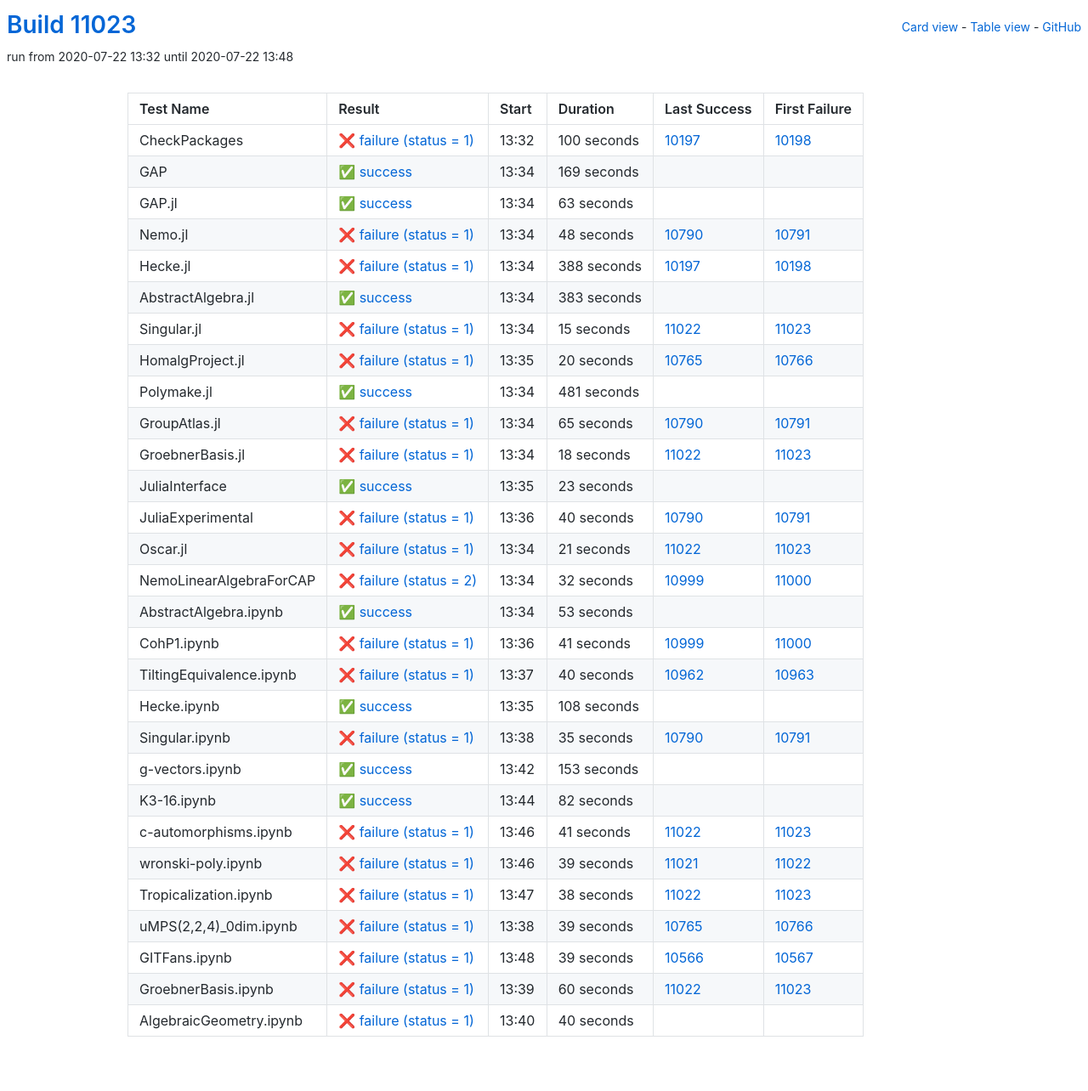
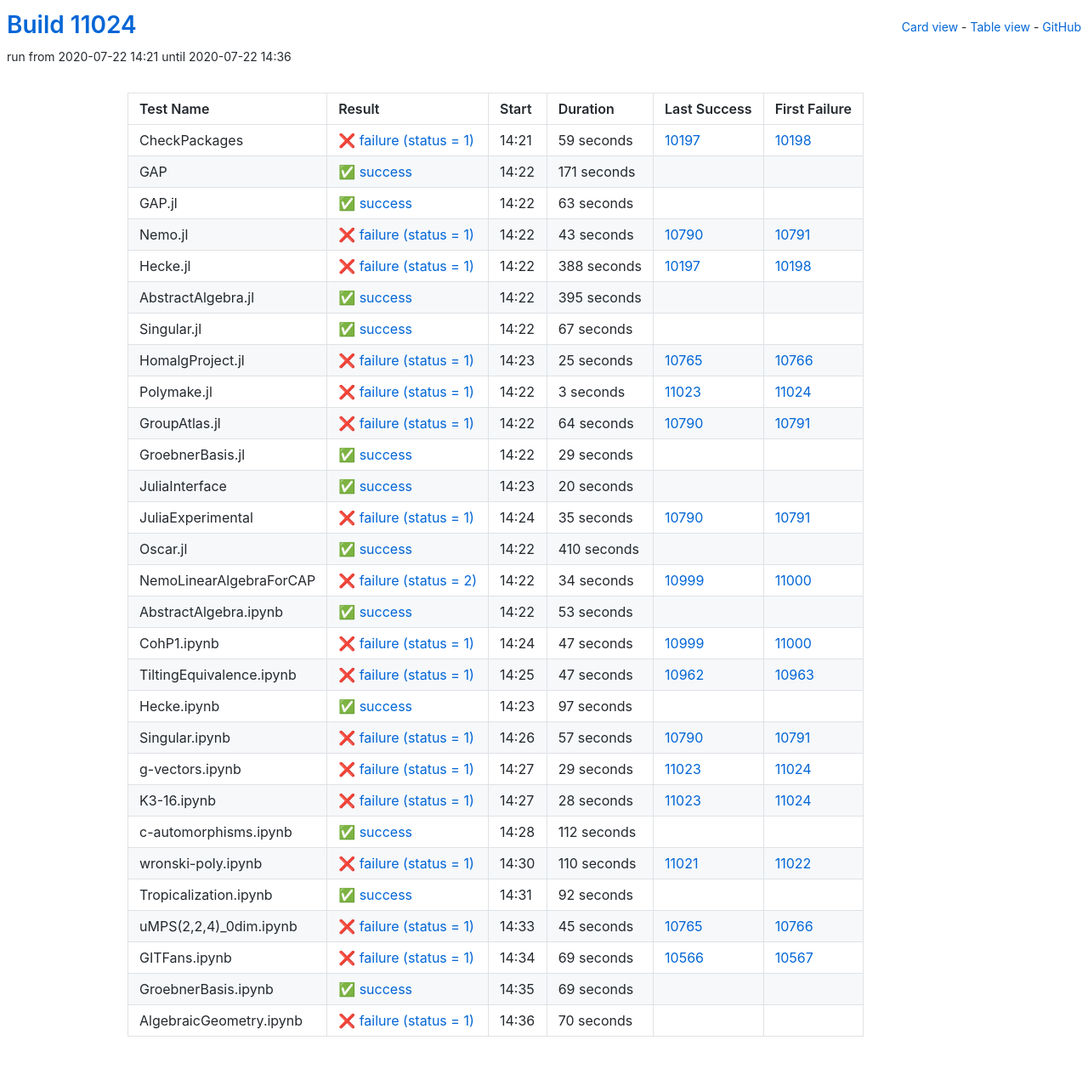
Before and after one commit to oscar-system/oscar-ci-status, a Jekyll site: the page built from table.html, in a window 1280 px wide. Shown: the whole page at 85% size. Built offline with Jekyll 4.4.1, drawn with Linux system fonts in a browser that asks for light colours.

Commit message:
Build #11024

```diff
--- a/_data/ci.yml
+++ b/_data/ci.yml
@@ -1,6 +1,6 @@
 ---
-build: 11023
-build_url: https://oscarci.mathematik.uni-kl.de/job/oscar/11023/
+build: 11024
+build_url: https://oscarci.mathematik.uni-kl.de/job/oscar/11024/
 job: oscar
 organization: oscar-system
 repo: oscar-ci-status
@@ -8,32 +8,32 @@
 tests:
 - name: CheckPackages
   id: checkpackages
-  log: https://oscarci.mathematik.uni-kl.de/job/oscar/11023/artifact/logs/build-11023/CheckPackages.log
-  start: 2020-07-22 13:32
+  log: https://oscarci.mathematik.uni-kl.de/job/oscar/11024/artifact/logs/build-11024/CheckPackages.log
+  start: 2020-07-22 14:21
   success: false
   exitcode: 1
   status: failure
-  duration: 100
+  duration: 59
   last_success: 10197
   last_success_url: https://oscarci.mathematik.uni-kl.de/job/oscar/10197/
   first_failure: 10198
   first_failure_url: https://oscarci.mathematik.uni-kl.de/job/oscar/10198/
 - name: GAP
   id: gap
-  log: https://oscarci.mathematik.uni-kl.de/job/oscar/11023/artifact/logs/build-11023/GAP.log
-  start: 2020-07-22 13:34
+  log: https://oscarci.mathematik.uni-kl.de/job/oscar/11024/artifact/logs/build-11024/GAP.log
+  start: 2020-07-22 14:22
   success: true
   exitcode: 0
   status: success
-  duration: 169
+  duration: 171
   last_success: false
   last_success_url:
   first_failure: false
   first_failure_url:
 - name: GAP.jl
   id: gap-jl
-  log: https://oscarci.mathematik.uni-kl.de/job/oscar/11023/artifact/logs/build-11023/GAP.jl.log
-  start: 2020-07-22 13:34
+  log: https://oscarci.mathematik.uni-kl.de/job/oscar/11024/artifact/logs/build-11024/GAP.jl.log
+  start: 2020-07-22 14:22
   success: true
   exitcode: 0
   status: success
@@ -44,20 +44,20 @@
   first_failure_url:
 - name: Nemo.jl
   id: nemo-jl
-  log: https://oscarci.mathematik.uni-kl.de/job/oscar/11023/artifact/logs/build-11023/Nemo.jl.log
-  start: 2020-07-22 13:34
+  log: https://oscarci.mathematik.uni-kl.de/job/oscar/11024/artifact/logs/build-11024/Nemo.jl.log
+  start: 2020-07-22 14:22
   success: false
   exitcode: 1
   status: failure
-  duration: 48
+  duration: 43
   last_success: 10790
   last_success_url: https://oscarci.mathematik.uni-kl.de/job/oscar/10790/
   first_failure: 10791
   first_failure_url: https://oscarci.mathematik.uni-kl.de/job/oscar/10791/
 - name: Hecke.jl
   id: hecke-jl
-  log: https://oscarci.mathematik.uni-kl.de/job/oscar/11023/artifact/logs/build-11023/Hecke.jl.log
-  start: 2020-07-22 13:34
+  log: https://oscarci.mathematik.uni-kl.de/job/oscar/11024/artifact/logs/build-11024/Hecke.jl.log
+  start: 2020-07-22 14:22
   success: false
   exitcode: 1
   status: failure
@@ -68,128 +68,128 @@
   first_failure_url: https://oscarci.mathematik.uni-kl.de/job/oscar/10198/
 - name: AbstractAlgebra.jl
   id: abstractalgebra-jl
-  log: https://oscarci.mathematik.uni-kl.de/job/oscar/11023/artifact/logs/build-11023/AbstractAlgebra.jl.log
-  start: 2020-07-22 13:34
+  log: https://oscarci.mathematik.uni-kl.de/job/oscar/11024/artifact/logs/build-11024/AbstractAlgebra.jl.log
+  start: 2020-07-22 14:22
   success: true
   exitcode: 0
   status: success
-  duration: 383
+  duration: 395
   last_success: false
   last_success_url:
   first_failure: false
   first_failure_url:
 - name: Singular.jl
   id: singular-jl
-  log: https://oscarci.mathematik.uni-kl.de/job/oscar/11023/artifact/logs/build-11023/Singular.jl.log
-  start: 2020-07-22 13:34
+  log: https://oscarci.mathematik.uni-kl.de/job/oscar/11024/artifact/logs/build-11024/Singular.jl.log
+  start: 2020-07-22 14:22
+  success: true
+  exitcode: 0
+  status: success
+  duration: 67
+  last_success: false
+  last_success_url:
+  first_failure: false
+  first_failure_url:
+- name: HomalgProject.jl
+  id: homalgproject-jl
+  log: https://oscarci.mathematik.uni-kl.de/job/oscar/11024/artifact/logs/build-11024/HomalgProject.jl.log
+  start: 2020-07-22 14:23
   success: false
   exitcode: 1
   status: failure
-  duration: 15
-  last_success: 11022
-  last_success_url: https://oscarci.mathematik.uni-kl.de/job/oscar/11022/
-  first_failure: 11023
-  first_failure_url: https://oscarci.mathematik.uni-kl.de/job/oscar/11023/
-- name: HomalgProject.jl
-  id: homalgproject-jl
-  log: https://oscarci.mathematik.uni-kl.de/job/oscar/11023/artifact/logs/build-11023/HomalgProject.jl.log
-  start: 2020-07-22 13:35
-  success: false
-  exitcode: 1
-  status: failure
-  duration: 20
+  duration: 25
   last_success: 10765
   last_success_url: https://oscarci.mathematik.uni-kl.de/job/oscar/10765/
   first_failure: 10766
   first_failure_url: https://oscarci.mathematik.uni-kl.de/job/oscar/10766/
 - name: Polymake.jl
   id: polymake-jl
-  log: https://oscarci.mathematik.uni-kl.de/job/oscar/11023/artifact/logs/build-11023/Polymake.jl.log
-  start: 2020-07-22 13:34
-  success: true
-  exitcode: 0
-  status: success
-  duration: 481
-  last_success: false
-  last_success_url:
-  first_failure: false
-  first_failure_url:
-- name: GroupAtlas.jl
-  id: groupatlas-jl
-  log: https://oscarci.mathematik.uni-kl.de/job/oscar/11023/artifact/logs/build-11023/GroupAtlas.jl.log
-  start: 2020-07-22 13:34
+  log: https://oscarci.mathematik.uni-kl.de/job/oscar/11024/artifact/logs/build-11024/Polymake.jl.log
+  start: 2020-07-22 14:22
   success: false
   exitcode: 1
   status: failure
-  duration: 65
+  duration: 3
+  last_success: 11023
+  last_success_url: https://oscarci.mathematik.uni-kl.de/job/oscar/11023/
+  first_failure: 11024
+  first_failure_url: https://oscarci.mathematik.uni-kl.de/job/oscar/11024/
+- name: GroupAtlas.jl
+  id: groupatlas-jl
+  log: https://oscarci.mathematik.uni-kl.de/job/oscar/11024/artifact/logs/build-11024/GroupAtlas.jl.log
+  start: 2020-07-22 14:22
+  success: false
+  exitcode: 1
+  status: failure
+  duration: 64
   last_success: 10790
   last_success_url: https://oscarci.mathematik.uni-kl.de/job/oscar/10790/
   first_failure: 10791
   first_failure_url: https://oscarci.mathematik.uni-kl.de/job/oscar/10791/
 - name: GroebnerBasis.jl
   id: groebnerbasis-jl
-  log: https://oscarci.mathematik.uni-kl.de/job/oscar/11023/artifact/logs/build-11023/GroebnerBasis.jl.log
-  start: 2020-07-22 13:34
-  success: false
-  exitcode: 1
-  status: failure
-  duration: 18
-  last_success: 11022
-  last_success_url: https://oscarci.mathematik.uni-kl.de/job/oscar/11022/
-  first_failure: 11023
-  first_failure_url: https://oscarci.mathematik.uni-kl.de/job/oscar/11023/
-- name: JuliaInterface
-  id: juliainterface
-  log: https://oscarci.mathematik.uni-kl.de/job/oscar/11023/artifact/logs/build-11023/JuliaInterface.log
-  start: 2020-07-22 13:35
+  log: https://oscarci.mathematik.uni-kl.de/job/oscar/11024/artifact/logs/build-11024/GroebnerBasis.jl.log
+  start: 2020-07-22 14:22
   success: true
   exitcode: 0
   status: success
-  duration: 23
+  duration: 29
+  last_success: false
+  last_success_url:
+  first_failure: false
+  first_failure_url:
+- name: JuliaInterface
+  id: juliainterface
+  log: https://oscarci.mathematik.uni-kl.de/job/oscar/11024/artifact/logs/build-11024/JuliaInterface.log
+  start: 2020-07-22 14:23
+  success: true
+  exitcode: 0
+  status: success
+  duration: 20
   last_success: false
   last_success_url:
   first_failure: false
   first_failure_url:
 - name: JuliaExperimental
   id: juliaexperimental
-  log: https://oscarci.mathematik.uni-kl.de/job/oscar/11023/artifact/logs/build-11023/JuliaExperimental.log
-  start: 2020-07-22 13:36
+  log: https://oscarci.mathematik.uni-kl.de/job/oscar/11024/artifact/logs/build-11024/JuliaExperimental.log
+  start: 2020-07-22 14:24
   success: false
   exitcode: 1
   status: failure
-  duration: 40
+  duration: 35
   last_success: 10790
   last_success_url: https://oscarci.mathematik.uni-kl.de/job/oscar/10790/
   first_failure: 10791
   first_failure_url: https://oscarci.mathematik.uni-kl.de/job/oscar/10791/
 - name: Oscar.jl
   id: oscar-jl
-  log: https://oscarci.mathematik.uni-kl.de/job/oscar/11023/artifact/logs/build-11023/Oscar.jl.log
-  start: 2020-07-22 13:34
-  success: false
-  exitcode: 1
-  status: failure
-  duration: 21
-  last_success: 11022
-  last_success_url: https://oscarci.mathematik.uni-kl.de/job/oscar/11022/
-  first_failure: 11023
-  first_failure_url: https://oscarci.mathematik.uni-kl.de/job/oscar/11023/
+  log: https://oscarci.mathematik.uni-kl.de/job/oscar/11024/artifact/logs/build-11024/Oscar.jl.log
+  start: 2020-07-22 14:22
+  success: true
+  exitcode: 0
+  status: success
+  duration: 410
+  last_success: false
+  last_success_url:
+  first_failure: false
+  first_failure_url:
 - name: NemoLinearAlgebraForCAP
   id: nemolinearalgebraforcap
-  log: https://oscarci.mathematik.uni-kl.de/job/oscar/11023/artifact/logs/build-11023/NemoLinearAlgebraForCAP.log
-  start: 2020-07-22 13:34
+  log: https://oscarci.mathematik.uni-kl.de/job/oscar/11024/artifact/logs/build-11024/NemoLinearAlgebraForCAP.log
+  start: 2020-07-22 14:22
   success: false
   exitcode: 2
   status: failure
-  duration: 32
+  duration: 34
   last_success: 10999
   last_success_url: https://oscarci.mathematik.uni-kl.de/job/oscar/10999/
   first_failure: 11000
   first_failure_url: https://oscarci.mathematik.uni-kl.de/job/oscar/11000/
 - name: AbstractAlgebra.ipynb
   id: abstractalgebra-ipynb
-  log: https://oscarci.mathematik.uni-kl.de/job/oscar/11023/artifact/logs/build-11023/AbstractAlgebra.ipynb.log
-  start: 2020-07-22 13:34
+  log: https://oscarci.mathematik.uni-kl.de/job/oscar/11024/artifact/logs/build-11024/AbstractAlgebra.ipynb.log
+  start: 2020-07-22 14:22
   success: true
   exitcode: 0
   status: success
@@ -200,157 +200,157 @@
   first_failure_url:
 - name: CohP1.ipynb
   id: cohp1-ipynb
-  log: https://oscarci.mathematik.uni-kl.de/job/oscar/11023/artifact/logs/build-11023/CohP1.ipynb.log
-  start: 2020-07-22 13:36
+  log: https://oscarci.mathematik.uni-kl.de/job/oscar/11024/artifact/logs/build-11024/CohP1.ipynb.log
+  start: 2020-07-22 14:24
   success: false
   exitcode: 1
   status: failure
-  duration: 41
+  duration: 47
   last_success: 10999
   last_success_url: https://oscarci.mathematik.uni-kl.de/job/oscar/10999/
   first_failure: 11000
   first_failure_url: https://oscarci.mathematik.uni-kl.de/job/oscar/11000/
 - name: TiltingEquivalence.ipynb
   id: tiltingequivalence-ipynb
-  log: https://oscarci.mathematik.uni-kl.de/job/oscar/11023/artifact/logs/build-11023/TiltingEquivalence.ipynb.log
-  start: 2020-07-22 13:37
+  log: https://oscarci.mathematik.uni-kl.de/job/oscar/11024/artifact/logs/build-11024/TiltingEquivalence.ipynb.log
+  start: 2020-07-22 14:25
   success: false
   exitcode: 1
   status: failure
-  duration: 40
+  duration: 47
   last_success: 10962
   last_success_url: https://oscarci.mathematik.uni-kl.de/job/oscar/10962/
   first_failure: 10963
   first_failure_url: https://oscarci.mathematik.uni-kl.de/job/oscar/10963/
 - name: Hecke.ipynb
   id: hecke-ipynb
-  log: https://oscarci.mathematik.uni-kl.de/job/oscar/11023/artifact/logs/build-11023/Hecke.ipynb.log
-  start: 2020-07-22 13:35
+  log: https://oscarci.mathematik.uni-kl.de/job/oscar/11024/artifact/logs/build-11024/Hecke.ipynb.log
+  start: 2020-07-22 14:23
   success: true
   exitcode: 0
   status: success
-  duration: 108
+  duration: 97
   last_success: false
   last_success_url:
   first_failure: false
   first_failure_url:
 - name: Singular.ipynb
   id: singular-ipynb
-  log: https://oscarci.mathematik.uni-kl.de/job/oscar/11023/artifact/logs/build-11023/Singular.ipynb.log
-  start: 2020-07-22 13:38
+  log: https://oscarci.mathematik.uni-kl.de/job/oscar/11024/artifact/logs/build-11024/Singular.ipynb.log
+  start: 2020-07-22 14:26
   success: false
   exitcode: 1
   status: failure
-  duration: 35
+  duration: 57
   last_success: 10790
   last_success_url: https://oscarci.mathematik.uni-kl.de/job/oscar/10790/
   first_failure: 10791
   first_failure_url: https://oscarci.mathematik.uni-kl.de/job/oscar/10791/
 - name: g-vectors.ipynb
   id: g-vectors-ipynb
-  log: https://oscarci.mathematik.uni-kl.de/job/oscar/11023/artifact/logs/build-11023/g-vectors.ipynb.log
-  start: 2020-07-22 13:42
+  log: https://oscarci.mathematik.uni-kl.de/job/oscar/11024/artifact/logs/build-11024/g-vectors.ipynb.log
+  start: 2020-07-22 14:27
+  success: false
+  exitcode: 1
+  status: failure
+  duration: 29
+  last_success: 11023
+  last_success_url: https://oscarci.mathematik.uni-kl.de/job/oscar/11023/
+  first_failure: 11024
+  first_failure_url: https://oscarci.mathematik.uni-kl.de/job/oscar/11024/
+- name: K3-16.ipynb
+  id: k3-16-ipynb
+  log: https://oscarci.mathematik.uni-kl.de/job/oscar/11024/artifact/logs/build-11024/K3-16.ipynb.log
+  start: 2020-07-22 14:27
+  success: false
+  exitcode: 1
+  status: failure
+  duration: 28
+  last_success: 11023
+  last_success_url: https://oscarci.mathematik.uni-kl.de/job/oscar/11023/
+  first_failure: 11024
+  first_failure_url: https://oscarci.mathematik.uni-kl.de/job/oscar/11024/
+- name: c-automorphisms.ipynb
+  id: c-automorphisms-ipynb
+  log: https://oscarci.mathematik.uni-kl.de/job/oscar/11024/artifact/logs/build-11024/c-automorphisms.ipynb.log
+  start: 2020-07-22 14:28
   success: true
   exitcode: 0
   status: success
-  duration: 153
+  duration: 112
   last_success: false
   last_success_url:
   first_failure: false
   first_failure_url:
-- name: K3-16.ipynb
-  id: k3-16-ipynb
-  log: https://oscarci.mathematik.uni-kl.de/job/oscar/11023/artifact/logs/build-11023/K3-16.ipynb.log
-  start: 2020-07-22 13:44
-  success: true
-  exitcode: 0
-  status: success
-  duration: 82
-  last_success: false
-  last_success_url:
-  first_failure: false
-  first_failure_url:
-- name: c-automorphisms.ipynb
-  id: c-automorphisms-ipynb
-  log: https://oscarci.mathematik.uni-kl.de/job/oscar/11023/artifact/logs/build-11023/c-automorphisms.ipynb.log
-  start: 2020-07-22 13:46
+- name: wronski-poly.ipynb
+  id: wronski-poly-ipynb
+  log: https://oscarci.mathematik.uni-kl.de/job/oscar/11024/artifact/logs/build-11024/wronski-poly.ipynb.log
+  start: 2020-07-22 14:30
   success: false
   exitcode: 1
   status: failure
-  duration: 41
-  last_success: 11022
-  last_success_url: https://oscarci.mathematik.uni-kl.de/job/oscar/11022/
-  first_failure: 11023
-  first_failure_url: https://oscarci.mathematik.uni-kl.de/job/oscar/11023/
-- name: wronski-poly.ipynb
-  id: wronski-poly-ipynb
-  log: https://oscarci.mathematik.uni-kl.de/job/oscar/11023/artifact/logs/build-11023/wronski-poly.ipynb.log
-  start: 2020-07-22 13:46
-  success: false
-  exitcode: 1
-  status: failure
-  duration: 39
+  duration: 110
   last_success: 11021
   last_success_url: https://oscarci.mathematik.uni-kl.de/job/oscar/11021/
   first_failure: 11022
   first_failure_url: https://oscarci.mathematik.uni-kl.de/job/oscar/11022/
 - name: Tropicalization.ipynb
   id: tropicalization-ipynb
-  log: https://oscarci.mathematik.uni-kl.de/job/oscar/11023/artifact/logs/build-11023/Tropicalization.ipynb.log
-  start: 2020-07-22 13:47
+  log: https://oscarci.mathematik.uni-kl.de/job/oscar/11024/artifact/logs/build-11024/Tropicalization.ipynb.log
+  start: 2020-07-22 14:31
+  success: true
+  exitcode: 0
+  status: success
+  duration: 92
+  last_success: false
+  last_success_url:
+  first_failure: false
+  first_failure_url:
+- name: uMPS(2,2,4)_0dim.ipynb
+  id: umps-2-2-4-0dim-ipynb
+  log: https://oscarci.mathematik.uni-kl.de/job/oscar/11024/artifact/logs/build-11024/uMPS-2-2-4-_0dim.ipynb.log
+  start: 2020-07-22 14:33
   success: false
   exitcode: 1
   status: failure
-  duration: 38
-  last_success: 11022
-  last_success_url: https://oscarci.mathematik.uni-kl.de/job/oscar/11022/
-  first_failure: 11023
-  first_failure_url: https://oscarci.mathematik.uni-kl.de/job/oscar/11023/
-- name: uMPS(2,2,4)_0dim.ipynb
-  id: umps-2-2-4-0dim-ipynb
-  log: https://oscarci.mathematik.uni-kl.de/job/oscar/11023/artifact/logs/build-11023/uMPS-2-2-4-_0dim.ipynb.log
-  start: 2020-07-22 13:38
-  success: false
-  exitcode: 1
-  status: failure
-  duration: 39
+  duration: 45
   last_success: 10765
   last_success_url: https://oscarci.mathematik.uni-kl.de/job/oscar/10765/
   first_failure: 10766
   first_failure_url: https://oscarci.mathematik.uni-kl.de/job/oscar/10766/
 - name: GITFans.ipynb
   id: gitfans-ipynb
-  log: https://oscarci.mathematik.uni-kl.de/job/oscar/11023/artifact/logs/build-11023/GITFans.ipynb.log
-  start: 2020-07-22 13:48
+  log: https://oscarci.mathematik.uni-kl.de/job/oscar/11024/artifact/logs/build-11024/GITFans.ipynb.log
+  start: 2020-07-22 14:34
   success: false
   exitcode: 1
   status: failure
-  duration: 39
+  duration: 69
   last_success: 10566
   last_success_url: https://oscarci.mathematik.uni-kl.de/job/oscar/10566/
   first_failure: 10567
   first_failure_url: https://oscarci.mathematik.uni-kl.de/job/oscar/10567/
 - name: GroebnerBasis.ipynb
   id: groebnerbasis-ipynb
-  log: https://oscarci.mathematik.uni-kl.de/job/oscar/11023/artifact/logs/build-11023/GroebnerBasis.ipynb.log
-  start: 2020-07-22 13:39
-  success: false
-  exitcode: 1
-  status: failure
-  duration: 60
-  last_success: 11022
-  last_success_url: https://oscarci.mathematik.uni-kl.de/job/oscar/11022/
-  first_failure: 11023
-  first_failure_url: https://oscarci.mathematik.uni-kl.de/job/oscar/11023/
-- name: AlgebraicGeometry.ipynb
-  id: algebraicgeometry-ipynb
-  log: https://oscarci.mathematik.uni-kl.de/job/oscar/11023/artifact/logs/build-11023/AlgebraicGeometry.ipynb.log
-  start: 2020-07-22 13:40
-  success: false
-  exitcode: 1
-  status: failure
-  duration: 40
+  log: https://oscarci.mathematik.uni-kl.de/job/oscar/11024/artifact/logs/build-11024/GroebnerBasis.ipynb.log
+  start: 2020-07-22 14:35
+  success: true
+  exitcode: 0
+  status: success
+  duration: 69
   last_success: false
   last_success_url:
   first_failure: false
   first_failure_url:
+- name: AlgebraicGeometry.ipynb
+  id: algebraicgeometry-ipynb
+  log: https://oscarci.mathematik.uni-kl.de/job/oscar/11024/artifact/logs/build-11024/AlgebraicGeometry.ipynb.log
+  start: 2020-07-22 14:36
+  success: false
+  exitcode: 1
+  status: failure
+  duration: 70
+  last_success: false
+  last_success_url:
+  first_failure: false
+  first_failure_url:
```
Also changed, not shown: README.md.
